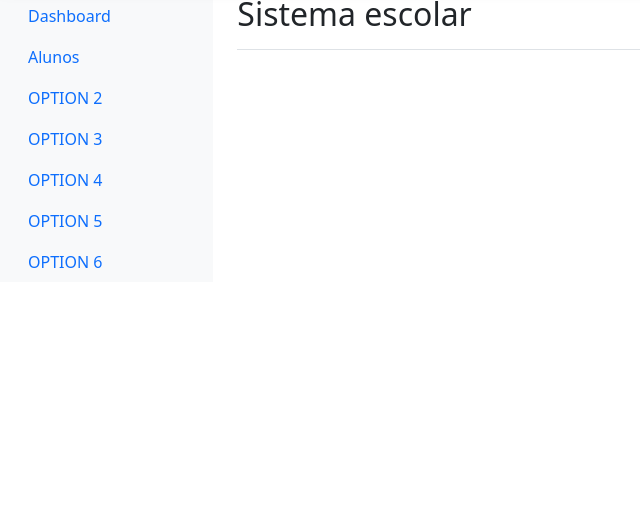
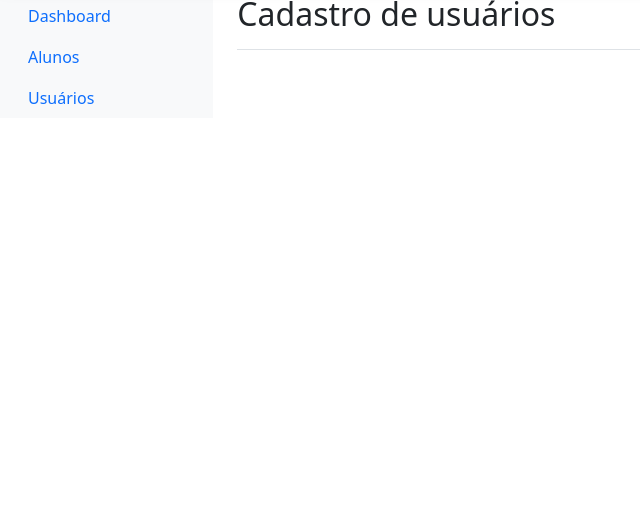
Before and after one commit to david-garcia1402/escola, a PHP site: page /index.php?page=usuarios in a window 1280 px wide. Shown: the part 167-689 px from the top of the page, without its empty margins (0-640 px from the left). Run offline with PHP 8.4, Linux system fonts and the light colour scheme; the visitor is signed in with stand-in values (Sample User, id 1).

Commit message:
Feat: login do sistema

```diff
--- a/src/includes/sidebar.php
+++ b/src/includes/sidebar.php
@@ -13,36 +13,18 @@
               Alunos
             </a>
           </li>
-          <li class="nav-item">
-            <a class="nav-link" href="#">
-              <span data-feather="file" class="align-text-bottom"></span>
-              OPTION 2
-            </a>
-          </li>
-          <li class="nav-item">
-            <a class="nav-link" href="#">
-              <span data-feather="shopping-cart" class="align-text-bottom"></span>
-              OPTION 3
-            </a>
-          </li>
-          <li class="nav-item">
-            <a class="nav-link" href="#">
-              <span data-feather="users" class="align-text-bottom"></span>
-              OPTION 4
-            </a>
-          </li>
-          <li class="nav-item">
-            <a class="nav-link" href="#">
-              <span data-feather="bar-chart-2" class="align-text-bottom"></span>
-              OPTION 5
-            </a>
-          </li>
-          <li class="nav-item">
-            <a class="nav-link" href="#">
-              <span data-feather="layers" class="align-text-bottom"></span>
-              OPTION 6
-            </a>
-          </li>
+          <?php
+              $admin = isset($_SESSION['userAdmin']) ? $_SESSION['userAdmin'] : false;
+              if ($admin) {
+                echo '<li class="nav-item">
+                        <a class="nav-link active" aria-current="page" href="?page=usuarios">
+                          <span data-feather="home" class="align-text-bottom"></span>
+                          Usuários
+                        </a>
+                      </li>';
+              }
+          ?>
+
         </ul>
 
       </div>
--- a/src/index.php
+++ b/src/index.php
@@ -46,6 +46,9 @@
                   case 'alunos':
                     include_once('views/alunos.php');
                     break;
+                  case 'usuarios':
+                    include_once('views/usuarios.php');
+                    break;
 
                   default:
                     include_once('views/dashboard.php');
--- /dev/null
+++ b/src/views/usuarios.php
@@ -0,0 +1,19 @@
+<?php
+  if (!isset($_SESSION)) {
+    session_start();
+  }
+
+  $admin = isset($_SESSION['userAdmin']) ? $_SESSION['userAdmin'] : false;
+
+  if (!$admin) {
+      exit;
+  }
+?>
+
+<div class="d-flex justify-content-between flex-wrap flex-md-nowrap align-items-center pt-3 pb-2 mb-3 border-bottom">
+    <h1 class="h2">Cadastro de usuários</h1>
+    <div class="btn-toolbar mb-2 mb-md-0">
+    <div class="btn-group me-2">
+    </div>
+    </div>
+</div>
```
Also changed, not shown: src/userLogin.php (+14 -13 lines).
